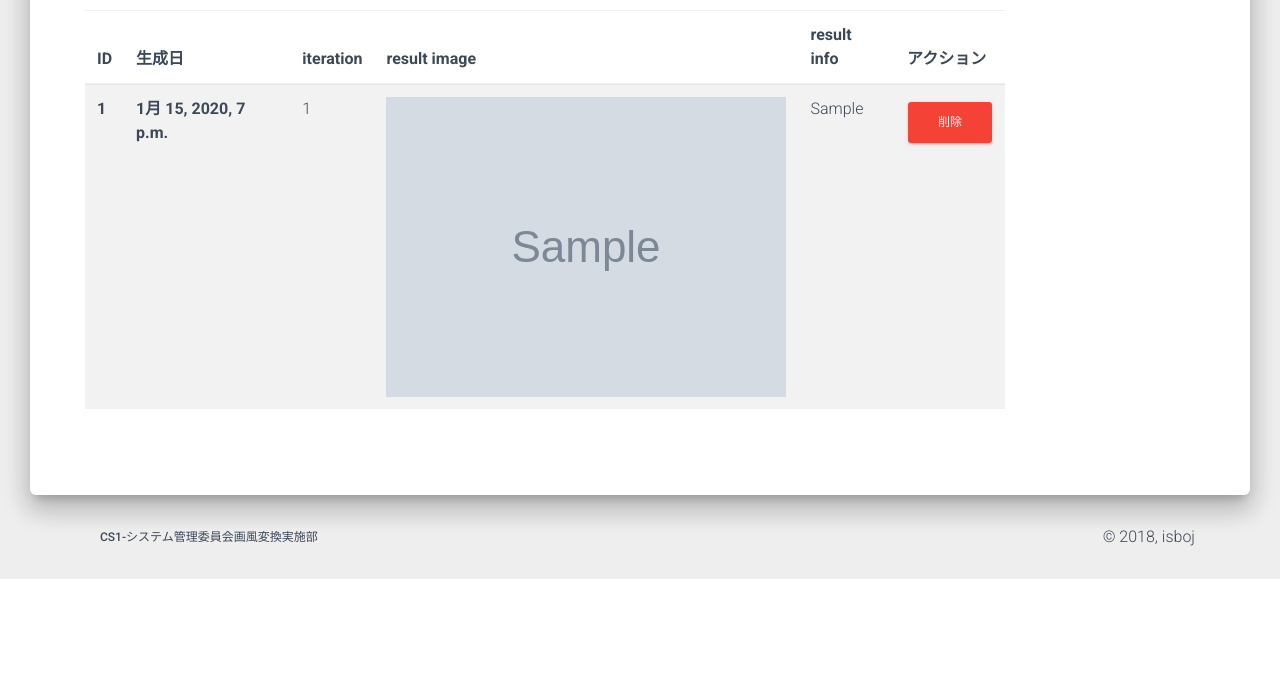
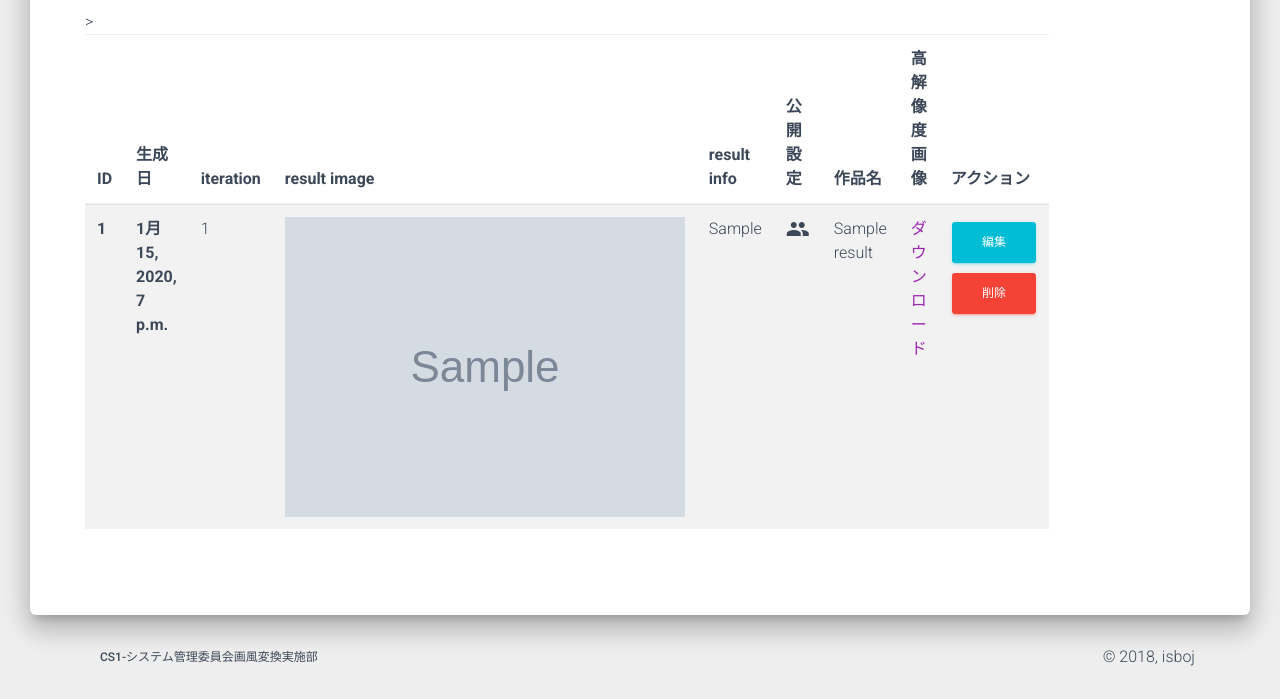
Before and after one commit to cs1-lab/django-neuralartweb, a Django app: page /cms/result/1/ in a window 1280 px wide. Shown: the part 520-1219 px from the top of the page. Before the commit the page ends 1099 px from the top, so only its background shows below. Run offline with Django 3.2, Linux system fonts and the light colour scheme; a user stored in the database is signed in; tables that the repository leaves empty hold one stand-in row (values such as "Sample post"); grey boxes marked "Sample" are stand-in pictures; parts of the project's set-up code (start-up, migrations or seed data) failed here and were passed over; some libraries are stand-ins or nearby versions.

Commit message:
Revert "Revert "dsa""
This reverts commit bc66fdf9

```diff
--- a/neuralartcms/templates/neuralartcms/result/index.html
+++ b/neuralartcms/templates/neuralartcms/result/index.html
@@ -32,6 +32,9 @@
                         <th>iteration</th>
                         <th>result image</th>
                         <th>result info</th>
+                        <th>公開設定</th>
+                        <th>作品名</th>>
+                        <th>高解像度画像</th>
                         <th>アクション</th>
                     </tr>
                 </thead>
@@ -41,9 +44,23 @@
                     <th>{{ result.id }}</th>
                     <th>{{ result.created_at }}</th>
                     <td>{{ result.iteration }}</td>
-                    <td><img src="{{ result.result_image.url }}"></td>
+                    <td><img src="{{ result.result_image_xs.url }}"></td>
                     <td>{{ result.result_info }}</td>
+                    <td>
+                        {% if result.is_public %}
+                            <i class="material-icons">people</i>
+                        {% else %}
+                            <i class="material-icons">block</i>
+                        {% endif %}
+                    </td>
+                    <td>
+                        {{ result.result_name }}
+                    </td>
+                    <td>
+                        <a href="{{ result.result_image.url }}">ダウンロード</a>
+                    </td>
                     <th>
+                        <a href="{% url 'cms:result_update' pk=result.pk %}" class="btn-info btn">編集</a>
                         <button class="btn btn-danger del_confirm" data-toggle="modal" data-target="#deleteModal" data-pk="{{ result.pk }}" data-url="{% url 'cms:result_delete' pk=result.pk %}">
                             削除
                         </button>
--- a/neuralartcms/urls.py
+++ b/neuralartcms/urls.py
@@ -13,5 +13,7 @@ urlpatterns = [
     # Result関連
     path('result/<int:material_id>/', views.ResultIndexView.as_view(), name='result_index'),  # 一覧
     path('result/<int:pk>/delete', views.ResultDeleteView.as_view(), name='result_delete'),  # 削除
+    # 更新(主に、result_nameと共有の設定用)
+    path('result/<int:pk>/update', views.ResultUpdateView.as_view(), name='result_update')
 
 ]
--- a/neuralartcms/views.py
+++ b/neuralartcms/views.py
@@ -4,6 +4,7 @@ from django.views.generic import ListView
 from django.views.generic.edit import CreateView
 from django.views.generic import DeleteView
 from django.views.generic import FormView
+from django.views.generic import UpdateView
 from django.urls import reverse_lazy
 from django.contrib.auth.decorators import login_required
 from django.utils.decorators import method_decorator
@@ -11,7 +12,7 @@ from django.http import Http404
 from django.contrib import messages
 
 from .models import Material, Result
-from .forms import MaterialForm, MaterialParameterSetForm
+from .forms import MaterialForm, MaterialParameterSetForm, ResultUpdateForm
 
 import json
 
@@ -179,3 +180,24 @@ class ResultDeleteView(DeleteView):
     def get_success_url(self):
         material_id = self.object.material.id
         return reverse_lazy('cms:result_index', kwargs={'material_id': material_id})
+
+
+@method_decorator(login_required, name='dispatch')
+class ResultUpdateView(UpdateView):
+    """
+    result更新
+    主に、result_nameと共有の設定を行う
+    """
+    model = Result
+    template_name = 'neuralartcms/edit.html'
+    form_class = ResultUpdateForm
+
+    # formへ値渡し
+    def get_form_kwargs(self):
+        kwargs = super(ResultUpdateView, self).get_form_kwargs()
+        kwargs["user"] = self.request.user
+        return kwargs
+
+    def get_success_url(self):
+        material_id = self.object.material.id
+        return reverse_lazy('cms:result_index', kwargs={'material_id': material_id})
```
Also changed, not shown: neuralartcms/forms.py (+48 -6 lines).
